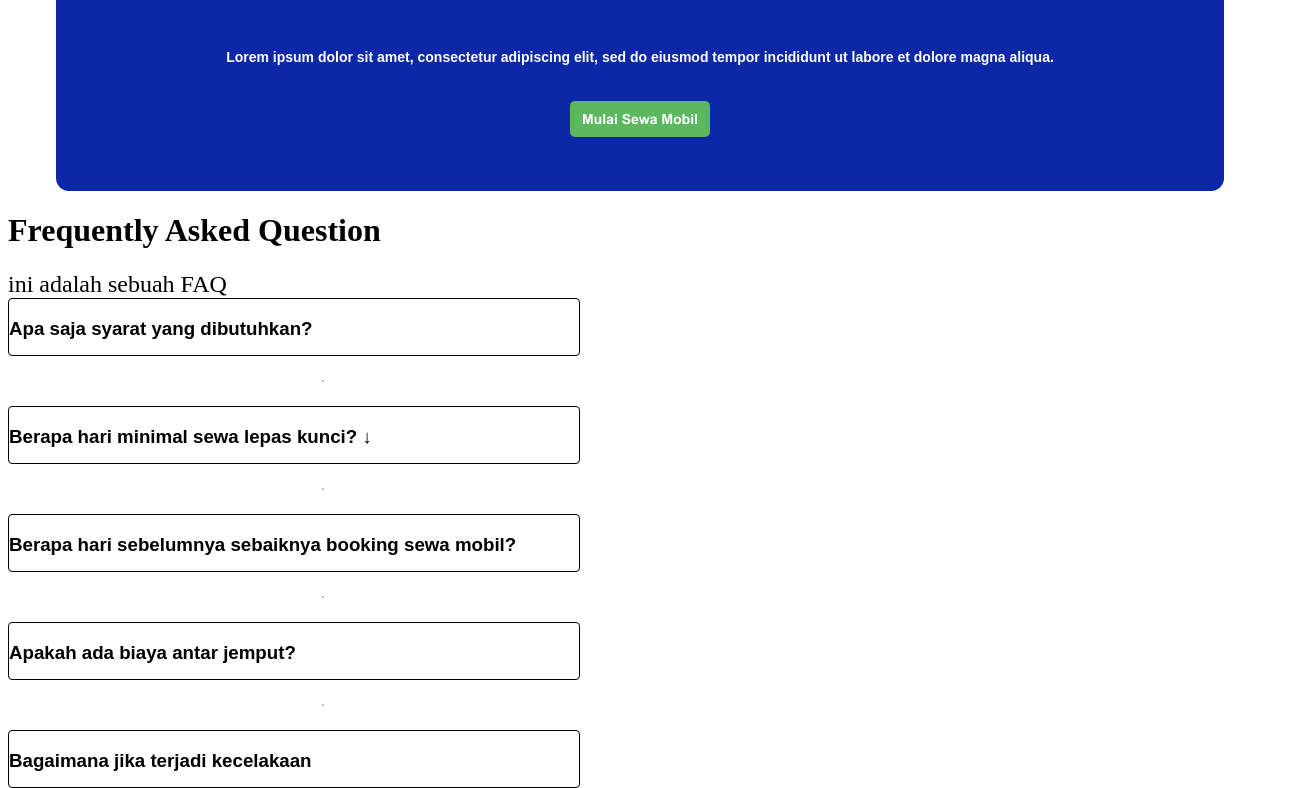
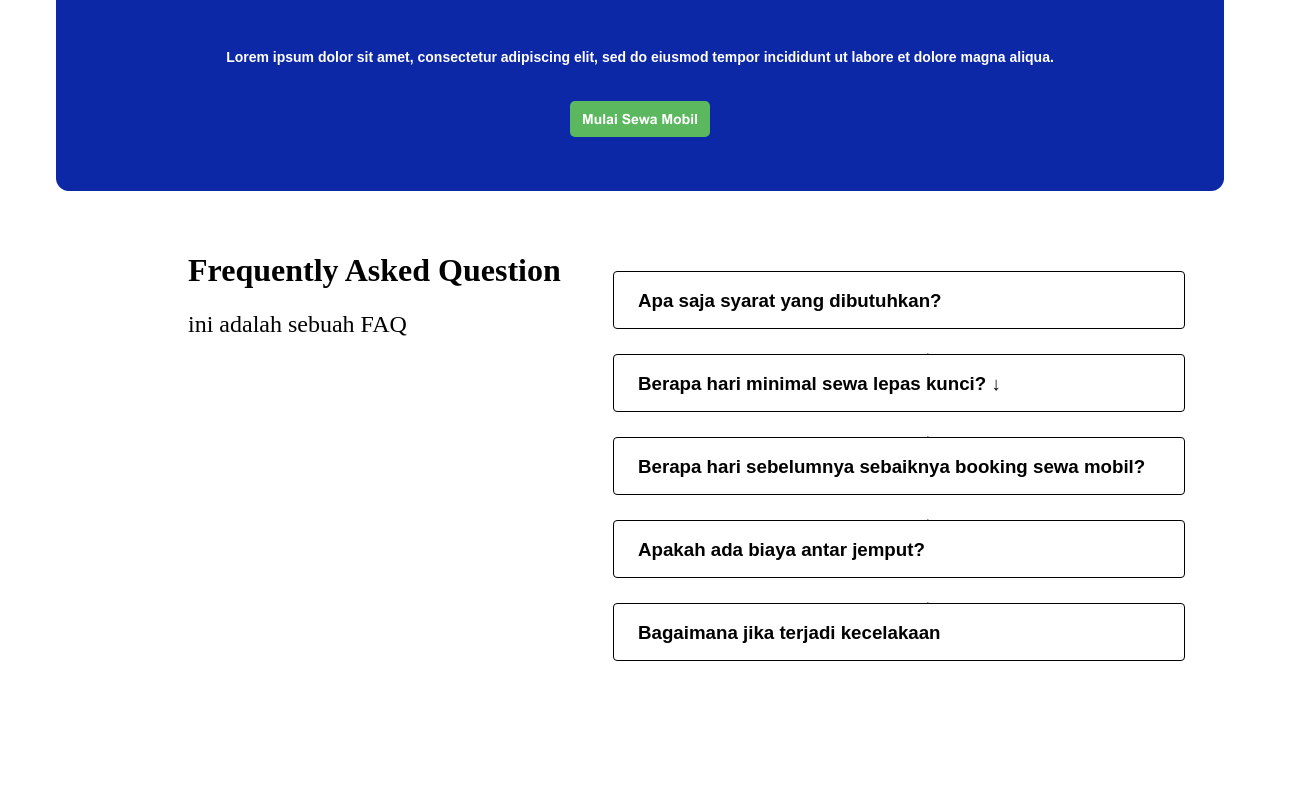
Before and after one commit to Irzan321/Binar-Grup4, a plain HTML site: page index.html in a window 1280 px wide. Shown: the part 1031-1819 px from the top of the page, 1304 px wide, since content can reach past the window. After the commit the page ends 1692 px from the top, so only its background shows below. Drawn offline with nearby package versions, Linux system fonts and the light colour scheme.

Commit message:
revisi margin faq

```diff
--- a/styles/style.css
+++ b/styles/style.css
@@ -200,9 +200,29 @@
 }
 
 /* ===== CSS FAQ ===== */
+.faq {
+    position: absolute;
+    width: 1168px;
+    height: 344px;
+    left: 136px;
+    /* top: 2504px; */
+
+    margin-top: 30px;
+}
+
 .faqq {
     font-size: x-large;
     width: auto;
+}
+
+.faq2 {
+    position: absolute;
+    width: 443px;
+    height: 303px;
+    left: 52px;
+    top: 10px;
+    background: rgb(255, 255, 255);
+    color: black;
 }
 
 .list-faq {
@@ -228,6 +248,14 @@
     background: #ffffff;
     border: 1px solid #000000;
     border-radius: 4px;
+
+    margin-top: -25px;
+}
+
+.faq-item > h3 {
+    margin-left: 24px;
+    margin-top: 18px;
+    margin-bottom: 18px;
 }
 
 .span {
```
